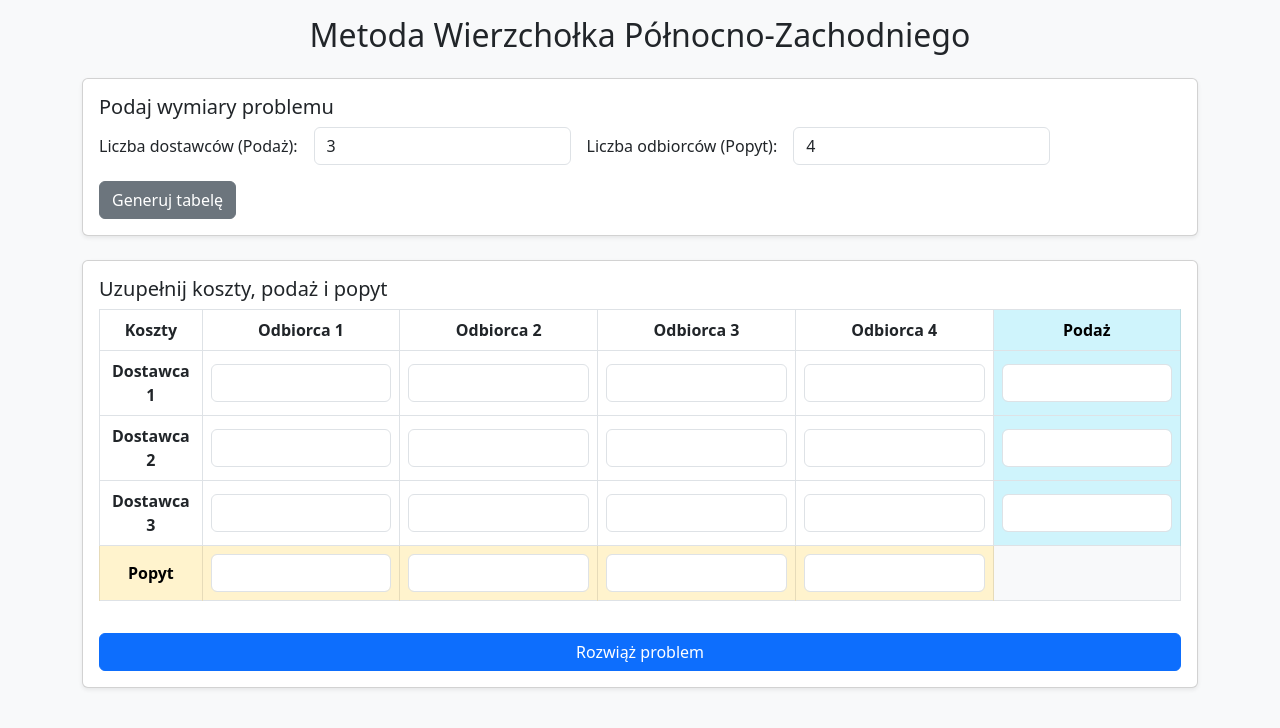
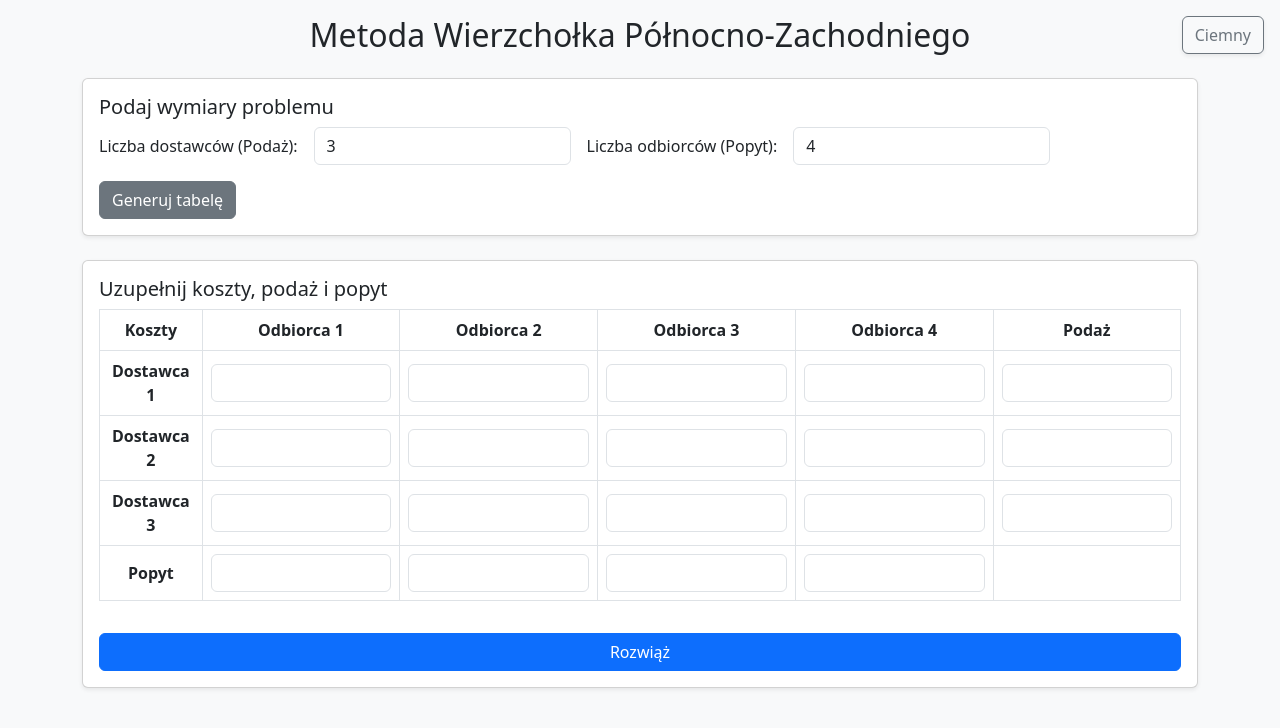
Before and after one commit to Jaian400/Northwest-corner-method, a Flask app: page / in a window 1280 px wide. Shown: the top 728 px of the page. Run offline with Flask 3, Linux system fonts and the light colour scheme; some libraries are stand-ins or nearby versions.

Commit message:
Dark-mode-and-output-json

```diff
--- a/app.py
+++ b/app.py
@@ -1,4 +1,4 @@
-from flask import Flask, render_template, request
+from flask import Flask, render_template, request, jsonify
 from nw_corner_solver import nw_corner_solver
 
 app = Flask(__name__)
@@ -29,7 +29,7 @@ def solve_nw_c():
 
     allocations, total_cost = nw_corner_solver(supply, demand, costs)
 
-    return {
+    results = {
         "supply": supply,
         "demand": demand,
         "costs": costs,
@@ -37,6 +37,8 @@ def solve_nw_c():
         "total_cost": total_cost
     }
 
+    return jsonify(results)
+
 @app.route("/")
 def index():
     return render_template("index.html")
--- a/templates/index.html
+++ b/templates/index.html
@@ -5,13 +5,18 @@
     <meta name="viewport" content="width=device-width, initial-scale=1.0">
     <title>Metoda Wierzchołka Północno-Zachodniego</title>
     <link href="https://cdn.jsdelivr.net/npm/bootstrap@5.3.0/dist/css/bootstrap.min.css" rel="stylesheet">
-    <script src="https://ajax.googleapis.com/ajax/libs/jquery/3.7.1/jquery.min.js"></script>
-    <script src="https://maxcdn.bootstrapcdn.com/bootstrap/3.4.1/js/bootstrap.min.js"></script>
+    <script src="https://cdn.jsdelivr.net/npm/bootstrap@5.3.2/dist/js/bootstrap.bundle.min.js"></script>
 </head>
-<body class="bg-light">
+<body class="bg-body-tertiary">
+
+<button id="theme-toggle" class="btn btn-outline-secondary position-fixed top-0 end-0 m-3 z-3 shadow-sm">
+    <span id="theme-icon"></span> <span id="theme-text">Ciemny</span>
+</button>
 
 <div class="container mt-3">
-    <h2 class="text-center mb-4">Metoda Wierzchołka Północno-Zachodniego</h2>
+    <div class="">
+        <h2 class="text-center mb-4">Metoda Wierzchołka Północno-Zachodniego</h2>
+    </div>
 
     <div class="card shadow-sm mb-4">
         <div class="card-body">
@@ -40,7 +45,7 @@
         <div class="card-body">
             <h5 class="card-title">Uzupełnij koszty, podaż i popyt</h5>
 
-            <form action="/p/solve-nw-c" method="POST">
+            <form id="solver-form">
                 <input type="hidden" id="hidden-rows" name="num_rows">
                 <input type="hidden" id="hidden-cols" name="num_cols">
 
@@ -49,13 +54,81 @@
                     </table>
                 </div>
 
-                <button type="submit" class="btn btn-primary w-100 mt-3">Rozwiąż problem</button>
+                <button type="submit" class="btn btn-primary w-100 mt-3">Rozwiąż</button>
             </form>
         </div>
     </div>
+
+    <div class="card mt-4 mb-4" id="results-container" style="display: none;">
+        <div class="card shadow-lg border-success">
+            <div class="card-body">
+                <h3 class="card-title text-center mb-3">WYNIKI</h3>
+                <pre class="bg-dark text-light p-3 rounded" id="json-output"></pre>
+            </div>
+        </div>
+    </div>
+
 </div>
 
 <script>
+    document.getElementById('solver-form').addEventListener('submit', function(event) {
+        event.preventDefault();
+
+        const formData = new FormData(this);
+
+        fetch('/p/solve-nw-c', {
+            method: 'POST',
+            body: formData
+        })
+        .then(response => {
+            if (!response.ok) {
+                throw new Error('Błąd serwera');
+            }
+            return response.json();
+        })
+        .then(data => {
+            document.getElementById('results-container').style.display = 'block';
+            document.getElementById('json-output').textContent = JSON.stringify(data, null, 4);
+            document.getElementById('results-container').scrollIntoView({ behavior: 'smooth' });
+        })
+        .catch(error => {
+            console.error('Wystąpił błąd:', error);
+            alert("Coś poszło nie tak podczas obliczeń!");
+        });
+    });
+
+    document.addEventListener('DOMContentLoaded', () => {
+        const themeToggleBtn = document.getElementById('theme-toggle');
+        const themeIcon = document.getElementById('theme-icon');
+        const themeText = document.getElementById('theme-text');
+        const htmlElement = document.documentElement;
+
+        const savedTheme = localStorage.getItem('app-theme') || 'light';
+
+        applyTheme(savedTheme);
+
+        themeToggleBtn.addEventListener('click', () => {
+            const currentTheme = htmlElement.getAttribute('data-bs-theme');
+            const newTheme = currentTheme === 'light' ? 'dark' : 'light';
+
+            applyTheme(newTheme);
+        });
+
+        function applyTheme(theme) {
+            htmlElement.setAttribute('data-bs-theme', theme);
+
+            localStorage.setItem('app-theme', theme);
+
+            if (theme === 'dark') {
+                themeText.textContent = 'Jasny';
+                themeToggleBtn.classList.replace('btn-outline-secondary', 'btn-outline-light');
+            } else {
+                themeText.textContent = 'Ciemny';
+                themeToggleBtn.classList.replace('btn-outline-light', 'btn-outline-secondary');
+            }
+        }
+    });
+
     var table;
 
     function addRow(){
@@ -78,21 +151,21 @@
         for (let j = 0; j < cols; j++) {
             table += `<th>Odbiorca ${j + 1}</th>`;
         }
-        table += '<th class="table-info">Podaż</th></tr></thead><tbody>';
+        table += '<th class=""bg-body-tertiary">Podaż</th></tr></thead><tbody>';
 
         for (let i = 0; i < rows; i++) {
             table += `<tr><th>Dostawca ${i + 1}</th>`;
             for (let j = 0; j < cols; j++) {
                 table += `<td><input type="number" name="cost_${i}_${j}" class="form-control" required></td>`;
             }
-            table += `<td class="table-info"><input type="number" name="supply_${i}" class="form-control" required></td></tr>`;
+            table += `<td class=""bg-body-tertiary"><input type="number" name="supply_${i}" class="form-control" required></td></tr>`;
         }
 
-        table += '</tbody><tfoot><tr><th class="table-warning">Popyt</th>';
+        table += '</tbody><tfoot><tr><th class=""bg-body-tertiary">Popyt</th>';
         for (let j = 0; j < cols; j++) {
-            table += `<td class="table-warning"><input type="number" name="demand_${j}" class="form-control" required></td>`;
+            table += `<td class=""bg-body-tertiary"><input type="number" name="demand_${j}" class="form-control" required></td>`;
         }
-        table += '<td class="bg-light"></td></tr></tfoot>';
+        table += '<td class=""bg-body-tertiary"></td></tr></tfoot>';
 
         document.getElementById('input-table').innerHTML = table;
         document.getElementById('matrix-card').style.display = 'block';
```
